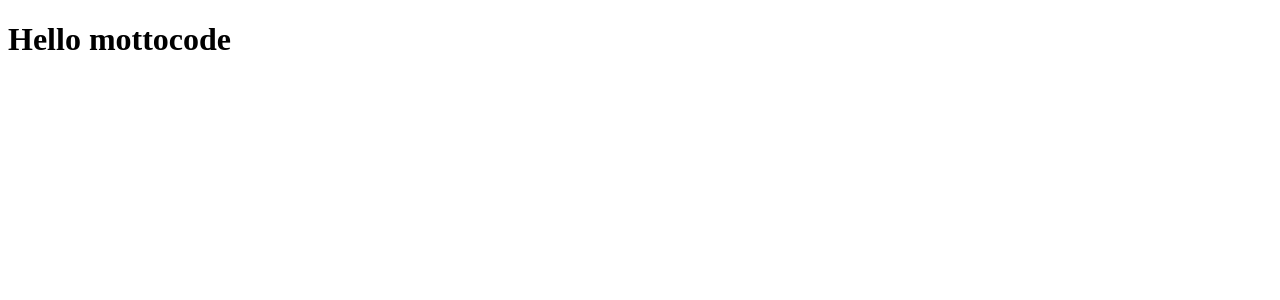
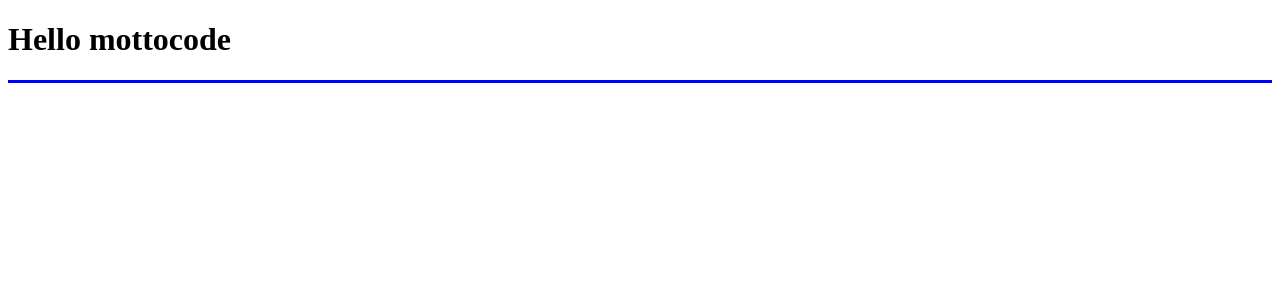
Before and after one commit to luizfiorentino/reusable-components-hub, a Next.js app: page / in a window 1280 px wide. Shown: the top 300 px of the page. Built offline with nearby package versions, Linux system fonts and the light colour scheme.

Commit message:
created progress bar component

```diff
--- /dev/null
+++ b/components/progressBar/index.js
@@ -0,0 +1,14 @@
+import React from "react";
+import styles from "./index.module.css";
+
+export default function ProgressBar({
+  percentage,
+  className,
+  variant = "primary",
+}) {
+  return (
+    <div className={`${styles.mainContainer} ${styles[variant]}`}>
+      <div className={styles.inner}></div>
+    </div>
+  );
+}
--- /dev/null
+++ b/components/progressBar/index.module.css
@@ -0,0 +1,9 @@
+.mainContainer {
+  width: 100%;
+  height: 3px;
+  background-color: blue;
+}
+
+.red {
+  background-color: red;
+}
--- a/pages/index.js
+++ b/pages/index.js
@@ -1,9 +1,11 @@
 import React from "react";
+import ProgressBar from "@/components/progressBar";
 
 export default function index() {
   return (
     <div>
       <h1>Hello mottocode</h1>
+      <ProgressBar />
     </div>
   );
 }
```
